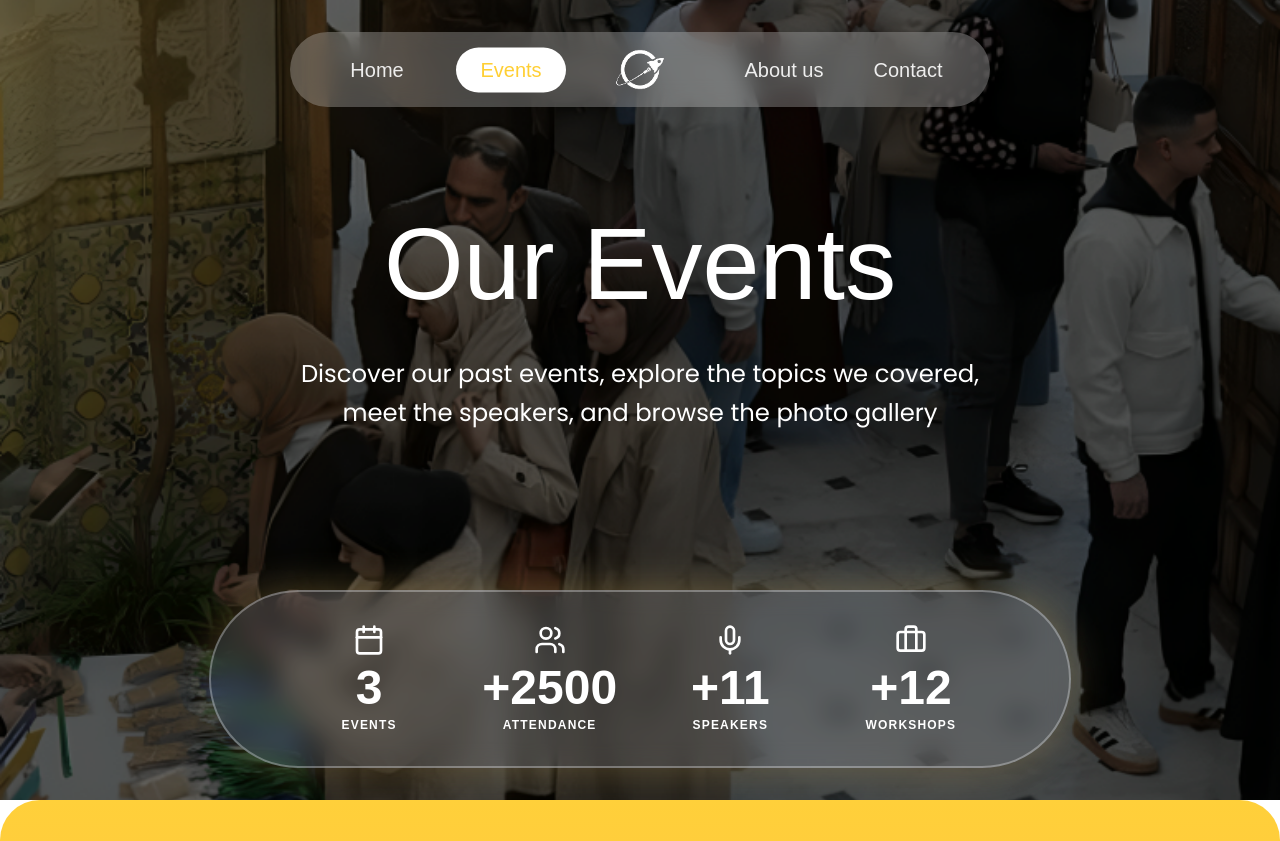
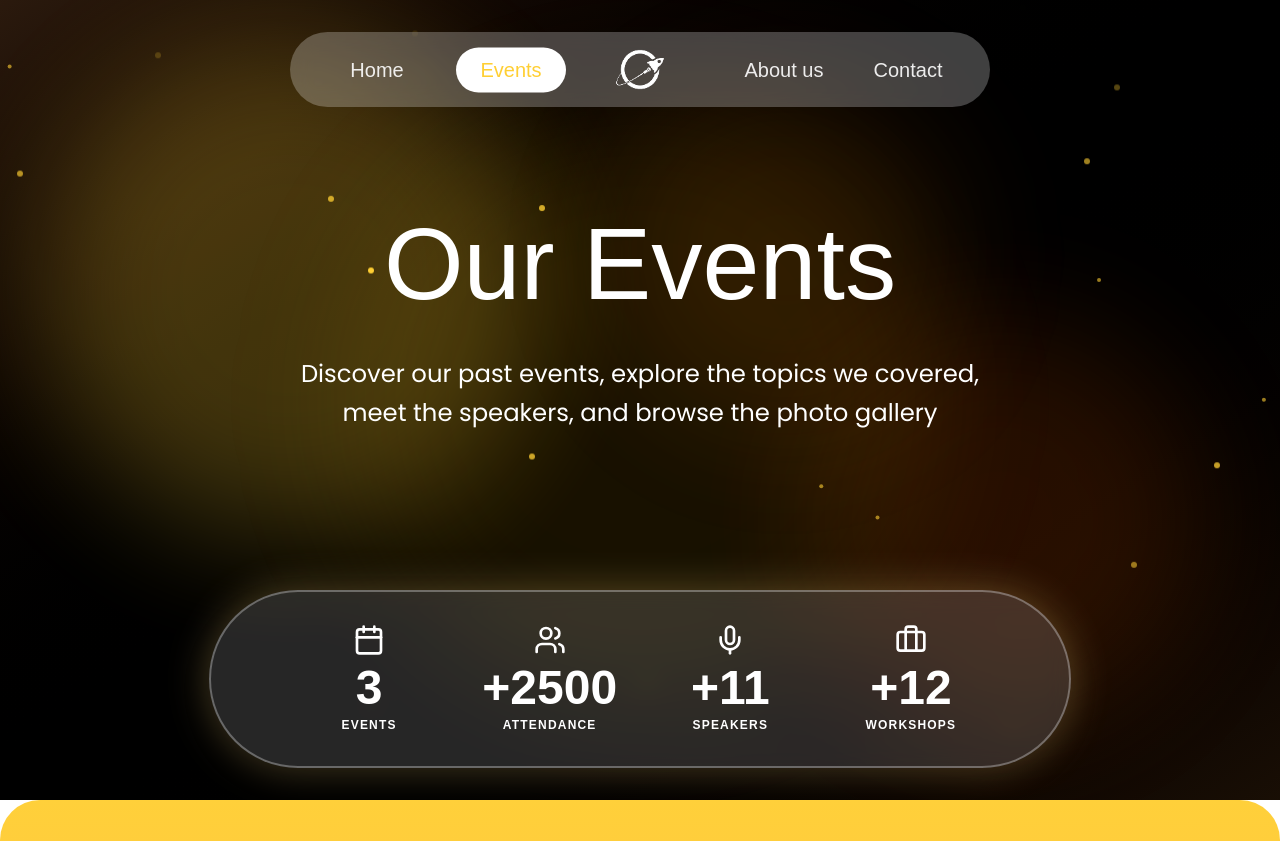
Before and after one commit to isaacbel/OPTIMIZE-WEBSITE, a Next.js app: page /events in a window 1280 px wide. Shown: the top 841 px of the page. Built offline with nearby package versions, Linux system fonts and the light colour scheme; a web font is replaced by a local one.

Commit message:
events & individual event hero sections

```diff
--- a/app/components/EventsHeroSection.tsx
+++ b/app/components/EventsHeroSection.tsx
@@ -1,12 +1,25 @@
 'use client';
 
 import StatsBar from './StatsBar';
-import Image from 'next/image';
 import { Calendar, Users, Mic, Briefcase } from 'lucide-react';
-import { useEffect, useRef } from 'react';
+import { useEffect, useRef, useState } from 'react';
+import { motion } from 'framer-motion';
+import '../animations/common-animations.css';
+
+const getInitialPosition = () => {
+  if (typeof window !== 'undefined') {
+    return {
+      x: Math.random() * window.innerWidth,
+      y: Math.random() * window.innerHeight
+    };
+  }
+  return { x: 0, y: 0 };
+};
 
 export default function EventsHeroSection() {
   const heroRef = useRef<HTMLDivElement>(null);
+  const [particles, setParticles] = useState<Array<{ id: number; x: number; y: number }>>([]);
+  const [initialPositions, setInitialPositions] = useState<Array<{ x: number, y: number }>>([]);
 
   useEffect(() => {
     const observer = new IntersectionObserver(
@@ -22,62 +35,142 @@ export default function EventsHeroSection() {
     return () => observer.disconnect();
   }, []);
 
+  useEffect(() => {
+    setInitialPositions(
+      [...Array(10)].map(() => getInitialPosition())
+    );
+
+    const interval = setInterval(() => {
+      setParticles((prev) => [
+        ...prev.slice(-30),
+        {
+          id: Date.now(),
+          x: Math.random() * window.innerWidth,
+          y: window.innerHeight,
+        },
+      ]);
+    }, 350);
+    return () => clearInterval(interval);
+  }, []);
+
   return (
     <section
       ref={heroRef}
-      className="relative min-h-screen flex flex-col justify-between overflow-hidden"
+      className="relative min-h-screen flex flex-col justify-between overflow-hidden bg-black"
       style={{
         fontFamily: 'var(--font-parkinsans)',
       }}
     >
-      {/* Background Image */}
-      <div className="absolute inset-0 -z-10">
-        <Image
-          src="/bg-events-image.png"
-          alt="Events background"
-          fill
-          className="object-cover"
-          priority
-          quality={90}
-        />
-        {/* Optional overlay for better text readability */}
-        <div className="absolute inset-0 bg-black/20" />
+      {/* Animated Background Gradient */}
+      <div className="absolute inset-0 bg-gradient-to-br from-[#2d1b0e] via-black to-[#1a0f05] opacity-95" />
+
+      {/* Animated Nebula Orbs */}
+      <div className="absolute inset-0">
+        <div className="absolute top-10 left-10 w-64 h-64 md:w-[500px] md:h-[500px] bg-[#FFCF34]/25 rounded-full blur-3xl animate-pulse" />
+        <div className="absolute bottom-20 right-20 w-48 h-48 md:w-[400px] md:h-[400px] bg-orange-500/25 rounded-full blur-3xl animate-pulse" style={{ animationDelay: '0.7s' }} />
+        <div className="absolute top-1/2 left-1/2 -translate-x-1/2 -translate-y-1/2 w-80 h-80 md:w-[600px] md:h-[600px] bg-yellow-500/20 rounded-full blur-3xl animate-pulse" style={{ animationDelay: '1s' }} />
+        <div className="absolute top-20 right-1/4 w-56 h-56 md:w-[350px] md:h-[350px] bg-amber-600/20 rounded-full blur-3xl animate-pulse" style={{ animationDelay: '1.3s' }} />
       </div>
 
+      {/* Floating Particles */}
+      {initialPositions.map((pos, i) => (
+        <motion.div
+          key={i}
+          className="absolute w-1 h-1 bg-[#FFCF34] rounded-full opacity-60"
+          initial={{
+            x: pos.x,
+            y: pos.y
+          }}
+          animate={{
+            y: [null, -150],
+            x: [null, Math.sin(i) * 80],
+          }}
+          transition={{
+            duration: 18 + i * 2,
+            repeat: Infinity,
+            ease: "linear",
+          }}
+          style={{
+            left: `${(i * 10)}%`,
+          }}
+        />
+      ))}
+
+      {/* Rising Particles */}
+      {particles.map((p) => (
+        <div
+          key={p.id}
+          className="absolute w-1 h-1 md:w-1.5 md:h-1.5 bg-[#FFCF34] rounded-full animate-rise opacity-60"
+          style={{
+            left: p.x,
+            bottom: -10,
+            animationDelay: `${Math.random() * 2}s`,
+          }}
+        />
+      ))}
+
       {/* Main Content Container */}
-      <div className="relative z-10 flex-1 flex flex-col items-center justify-center pt-24 sm:pt-32 pb-12 sm:pb-20">
+      <motion.div
+        initial={{ opacity: 0, y: 30 }}
+        animate={{ opacity: 1, y: 0 }}
+        transition={{ duration: 0.8, delay: 0.3 }}
+        className="relative z-10 flex-1 flex flex-col items-center justify-center pt-24 sm:pt-32 pb-12 sm:pb-20"
+      >
         {/* Title */}
-        <h1
-          className="font-normal text-white text-center mb-8 animate-slideIn"
+        <motion.h1
+          className="font-normal text-white text-center mb-8"
           style={{
             fontFamily: 'var(--font-patua-one)',
             fontSize: 'clamp(60px, 8vw, 130px)',
             lineHeight: 'normal',
             letterSpacing: '0',
           }}
+          initial={{ opacity: 0, y: 50 }}
+          animate={{ opacity: 1, y: 0 }}
+          transition={{ duration: 0.8, delay: 0.5 }}
         >
-          Our Events
-        </h1>
+          {"Our Events".split("").map((char, i) => (
+            <motion.span
+              key={i}
+              initial={{ opacity: 0, y: 50 }}
+              animate={{ opacity: 1, y: 0 }}
+              transition={{
+                duration: 0.6,
+                delay: 0.6 + i * 0.05,
+                ease: "easeOut"
+              }}
+            >
+              {char === " " ? "\u00A0" : char}
+            </motion.span>
+          ))}
+        </motion.h1>
 
         {/* Description */}
-        <p
-          className="font-normal text-white text-center max-w-4xl px-6 animate-slideIn"
+        <motion.p
+          className="font-normal text-white text-center max-w-4xl px-6"
           style={{
             fontFamily: 'var(--font-poppins)',
             fontSize: 'clamp(20px, 1.9vw, 30px)',
             lineHeight: '1.6',
             letterSpacing: '0',
-            animationDelay: '0.2s',
           }}
+          initial={{ opacity: 0 }}
+          animate={{ opacity: 1 }}
+          transition={{ duration: 1, delay: 1.2 }}
         >
           Discover our past events, explore the topics we covered,
           <br />
           meet the speakers, and browse the photo gallery
-        </p>
-      </div>
+        </motion.p>
+      </motion.div>
 
       {/* StatsBar at Bottom */}
-      <div className="relative z-10 w-full flex justify-center pb-6 sm:pb-8 px-4 sm:px-6 animate-slideIn" style={{ animationDelay: '0.6s' }}>
+      <motion.div
+        className="relative z-10 w-full flex justify-center pb-6 sm:pb-8 px-4 sm:px-6"
+        initial={{ opacity: 0, y: 30 }}
+        animate={{ opacity: 1, y: 0 }}
+        transition={{ duration: 0.8, delay: 1.5 }}
+      >
         <StatsBar
           stats={[
             { number: '3', label: 'Events', icon: Calendar },
@@ -94,7 +187,7 @@ export default function EventsHeroSection() {
           paddingX="px-4 sm:px-8 md:px-20"
           className="bg-black/15 backdrop-blur-md border-2"
         />
-      </div>
+      </motion.div>
     </section>
   );
 }
--- a/app/events/components/EventHeroSection.tsx
+++ b/app/events/components/EventHeroSection.tsx
@@ -1,6 +1,9 @@
 'use client';
 
 import StatsBar from '../../components/StatsBar';
+import { motion } from 'framer-motion';
+import { useEffect, useState } from 'react';
+import '../../animations/common-animations.css';
 
 type EventHeroSectionProps = {
   title: string;
@@ -8,65 +11,162 @@ type EventHeroSectionProps = {
   date: string;
 };
 
+const getInitialPosition = () => {
+  if (typeof window !== 'undefined') {
+    return {
+      x: Math.random() * window.innerWidth,
+      y: Math.random() * window.innerHeight
+    };
+  }
+  return { x: 0, y: 0 };
+};
+
 export default function EventHeroSection({ title, subtitle, date }: EventHeroSectionProps) {
+  const [particles, setParticles] = useState<Array<{ id: number; x: number; y: number }>>([]);
+  const [initialPositions, setInitialPositions] = useState<Array<{ x: number, y: number }>>([]);
+
+  useEffect(() => {
+    setInitialPositions(
+      [...Array(5)].map(() => getInitialPosition())
+    );
+
+    const interval = setInterval(() => {
+      setParticles((prev) => [
+        ...prev.slice(-15),
+        {
+          id: Date.now(),
+          x: Math.random() * window.innerWidth,
+          y: window.innerHeight,
+        },
+      ]);
+    }, 600);
+    return () => clearInterval(interval);
+  }, []);
+
   return (
     <section
-      className="relative flex items-center justify-center w-full"
+      className="relative flex items-center justify-center w-full overflow-hidden bg-black"
       style={{
         minHeight: '100vh',
         height: '100vh',
-        backgroundImage: 'url(/event-page-hero.png)',
-        backgroundSize: 'cover',
-        backgroundPosition: 'center 30%',
-        backgroundRepeat: 'no-repeat',
         borderBottomLeftRadius: 'clamp(1.5rem, 4vw, 3.5rem)',
         borderBottomRightRadius: 'clamp(2rem, 5vw, 5rem)',
-        overflow: 'hidden',
       }}
     >
-      {/* Dark gradient overlay (top to bottom) - lighter opacity to show image */}
-      <div className="absolute inset-0 bg-gradient-to-b from-black/60 via-black/40 to-black/60 pointer-events-none z-0" />
+      {/* Animated Background Gradient */}
+      <div className="absolute inset-0 bg-gradient-to-br from-[#2d1b0e] via-black to-[#1a0f05] opacity-95" />
+
+      {/* Animated Nebula Orbs */}
+      <div className="absolute inset-0">
+        <div className="absolute top-10 left-10 w-64 h-64 md:w-[500px] md:h-[500px] bg-[#FFCF34]/15 rounded-full blur-3xl animate-pulse" style={{ animationDuration: '4s' }} />
+        <div className="absolute bottom-20 right-20 w-48 h-48 md:w-[400px] md:h-[400px] bg-orange-500/15 rounded-full blur-3xl animate-pulse" style={{ animationDelay: '0.7s', animationDuration: '4s' }} />
+        <div className="absolute top-1/2 left-1/2 -translate-x-1/2 -translate-y-1/2 w-80 h-80 md:w-[600px] md:h-[600px] bg-yellow-500/12 rounded-full blur-3xl animate-pulse" style={{ animationDelay: '1s', animationDuration: '4s' }} />
+      </div>
+
+      {/* Floating Particles */}
+      {initialPositions.map((pos, i) => (
+        <motion.div
+          key={i}
+          className="absolute w-1 h-1 bg-[#FFCF34] rounded-full opacity-40"
+          initial={{
+            x: pos.x,
+            y: pos.y
+          }}
+          animate={{
+            y: [null, -100],
+            x: [null, Math.sin(i) * 50],
+          }}
+          transition={{
+            duration: 25 + i * 3,
+            repeat: Infinity,
+            ease: "linear",
+          }}
+          style={{
+            left: `${(i * 20)}%`,
+          }}
+        />
+      ))}
+
+      {/* Rising Particles */}
+      {particles.map((p) => (
+        <div
+          key={p.id}
+          className="absolute w-1 h-1 md:w-1.5 md:h-1.5 bg-[#FFCF34] rounded-full animate-rise opacity-40"
+          style={{
+            left: p.x,
+            bottom: -10,
+            animationDelay: `${Math.random() * 2}s`,
+          }}
+        />
+      ))}
 
       {/* Main Content */}
-      <div className="relative z-10 w-full max-w-7xl mx-auto px-4 sm:px-6 lg:px-8 py-20 flex flex-col items-center justify-center">
+      <motion.div
+        initial={{ opacity: 0, y: 20 }}
+        animate={{ opacity: 1, y: 0 }}
+        transition={{ duration: 0.6, delay: 0.2 }}
+        className="relative z-10 w-full max-w-7xl mx-auto px-4 sm:px-6 lg:px-8 py-20 flex flex-col items-center justify-center"
+      >
         {/* Title */}
-        <h1
+        <motion.h1
           className="text-white font-black text-center mb-4"
           style={{
             fontFamily: 'var(--font-parkinsans)',
             fontSize: 'clamp(48px, 8vw, 96px)',
             lineHeight: '1.1',
           }}
+          initial={{ opacity: 0, y: 30 }}
+          animate={{ opacity: 1, y: 0 }}
+          transition={{ duration: 0.6, delay: 0.3 }}
         >
           {title}
-        </h1>
+        </motion.h1>
 
         {/* Subtitle */}
-        <p
+        <motion.p
           className="text-white text-center mb-6"
           style={{
             fontFamily: 'var(--font-poppins)',
             fontSize: 'clamp(18px, 3vw, 32px)',
             fontWeight: '400',
           }}
+          initial={{ opacity: 0 }}
+          animate={{ opacity: 1 }}
+          transition={{ duration: 0.6, delay: 0.5 }}
         >
           {subtitle}
-        </p>
+        </motion.p>
 
         {/* Date */}
-        <p
+        <motion.p
           className="text-white text-center mb-8"
           style={{
             fontFamily: 'var(--font-poppins)',
             fontSize: 'clamp(14px, 2vw, 20px)',
             fontWeight: '300',
           }}
+          initial={{ opacity: 0 }}
+          animate={{ opacity: 1 }}
+          transition={{ duration: 0.6, delay: 0.7 }}
         >
           {date}
-        </p>
+        </motion.p>
 
         {/* Rotating Rocket/Arrow Icon */}
-        <div className="mb-12 animate-spin" style={{ animationDuration: '3s' }}>
+        <motion.div
+          className="mb-12"
+          initial={{ opacity: 0, scale: 0.8 }}
+          animate={{ opacity: 1, scale: 1, rotate: 360 }}
+          transition={{
+            duration: 1,
+            delay: 0.9,
+            rotate: {
+              duration: 4,
+              repeat: Infinity,
+              ease: "linear"
+            }
+          }}
+        >
           <svg
             width="80"
             height="80"
@@ -78,13 +178,17 @@ export default function EventHeroSection({ title, subtitle, date }: EventHeroSec
             strokeLinejoin="round"
             className="w-16 h-16 sm:w-20 sm:h-20"
           >
-            {/* Paper airplane/arrow shape */}
             <path d="M21 16v-6l-8-5V3.5c0-.83-.67-1.5-1.5-1.5S10 2.67 10 3.5V5l-8 5v6l8-2.5V19l-2 1.5V22l3.5-1 3.5 1v-1.5L13 19v-5.5l8 2.5z" />
           </svg>
-        </div>
+        </motion.div>
 
-        {/* Stats Bar - Using consistent StatsBar component */}
-        <div className="w-full flex justify-center px-2 sm:px-4">
+        {/* Stats Bar  */}
+        <motion.div
+          className="w-full flex justify-center px-2 sm:px-4"
+          initial={{ opacity: 0, y: 20 }}
+          animate={{ opacity: 1, y: 0 }}
+          transition={{ duration: 0.6, delay: 1.1 }}
+        >
           <StatsBar
             stats={[
               { number: '800+', label: 'Attendance' },
@@ -100,8 +204,8 @@ export default function EventHeroSection({ title, subtitle, date }: EventHeroSec
             paddingX="px-4 sm:px-8 md:px-20"
             className="bg-black/15 backdrop-blur-md border-2 max-w-4xl"
           />
-        </div>
-      </div>
+        </motion.div>
+      </motion.div>
     </section>
   );
 }
```
